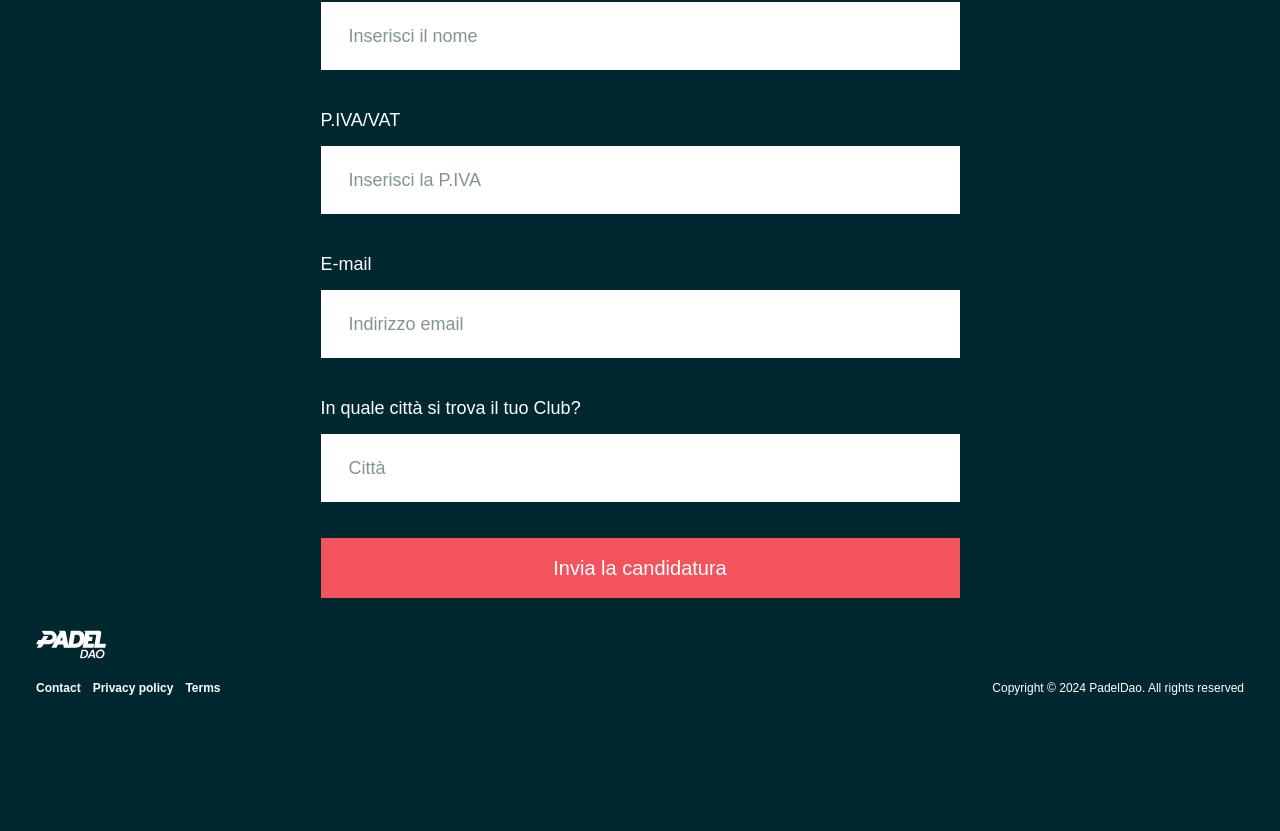
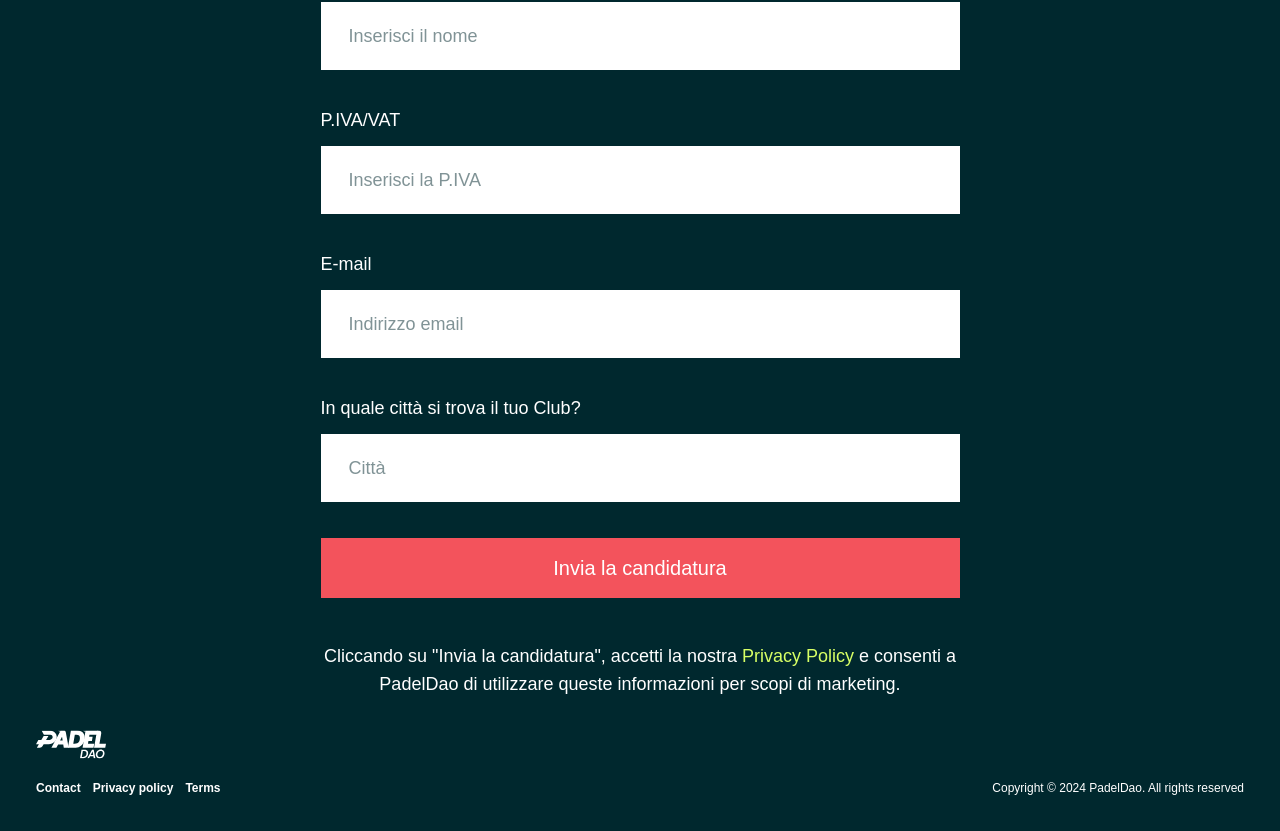
Before and after one commit to logix-software/frontend-assessment, a Nuxt app: page /contact in a window 1280 px wide. Shown: the part 604-1435 px from the top of the page. Before the commit the page ends 1335 px from the top, so only its background shows below. Built offline with nearby package versions, Linux system fonts and the light colour scheme; a web font is replaced by a local one.

Commit message:
add: form info text

```diff
--- a/pages/contact.vue
+++ b/pages/contact.vue
@@ -30,8 +30,8 @@ const storeContactInfo = (e) => {
                         class=" text-secondary">info@padeldao.com</span>
                 </p>
             </div>
-            <div class="max-w-[639px] mx-auto">
-                <form @submit="storeContactInfo">
+            <div class="">
+                <form @submit="storeContactInfo" class="max-w-[639px] mx-auto">
                     <div class="space-y-9">
                         <form-input input-type="text" id="name" input-placeholder="Inserisci il nome"
                             input-label="Nome del tuo Club" v-model="formContact.clubName" />
@@ -46,7 +46,16 @@ const storeContactInfo = (e) => {
                         </div>
                     </div>
                 </form>
+                <div class="text-lg text-white text-center mt-11">
+                    Cliccando su "Invia la candidatura", accetti la nostra <nuxt-link to="/"
+                        class="text-secondary hover:text-secondary/80">
+                        Privacy Policy
+                    </nuxt-link> e consenti a <br> PadelDao di utilizzare queste informazioni per scopi di marketing.
+                </div>
             </div>
+        </div>
+        <div class="container">
+
         </div>
     </section>
 </template>
```
